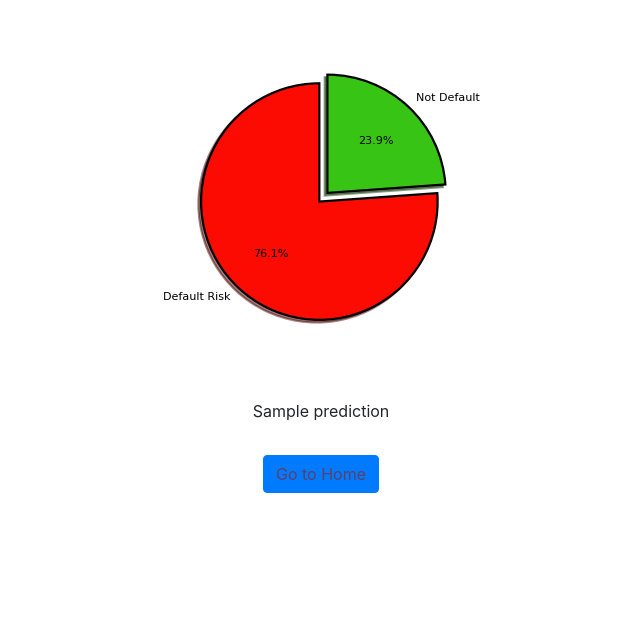
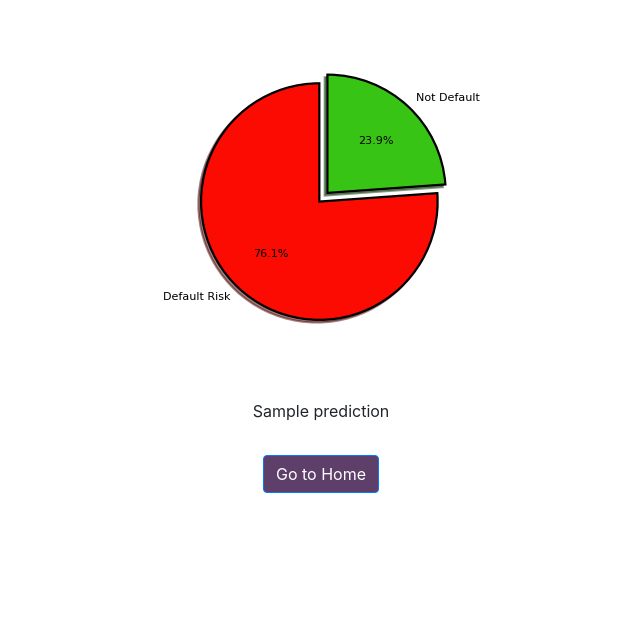
Before and after one commit to DEENA0503/default_risk_predictor, a Flask app: template templates/result.html in a window 1280 px wide. Shown: the part 230-848 px from the top of the page, without its empty margins (319-959 px from the left). Run offline with Flask 3, Linux system fonts and the light colour scheme; the template is opened without the code that fills it: most values are stand-ins (such as "Sample title", 1, 10 or a date in 2020); parts of the project's set-up code (start-up, migrations or seed data) failed here and were passed over; some libraries are stand-ins or nearby versions.

Commit message:
Update result.html

```diff
--- a/templates/result.html
+++ b/templates/result.html
@@ -42,7 +42,7 @@
         <p class="mt-3">{{ prediction }}</p>
 
         <!-- Button to go to home -->
-        <a href="/" class="btn btn-primary mt-3" style="color: #5D3F6A;">Go to Home</a>
+        <a href="/" class="btn btn-primary mt-3" style="background-color: #5D3F6A;">Go to Home</a>
     </div>
 
     <!-- Optional Bootstrap JS for interactions (if needed) -->
```
